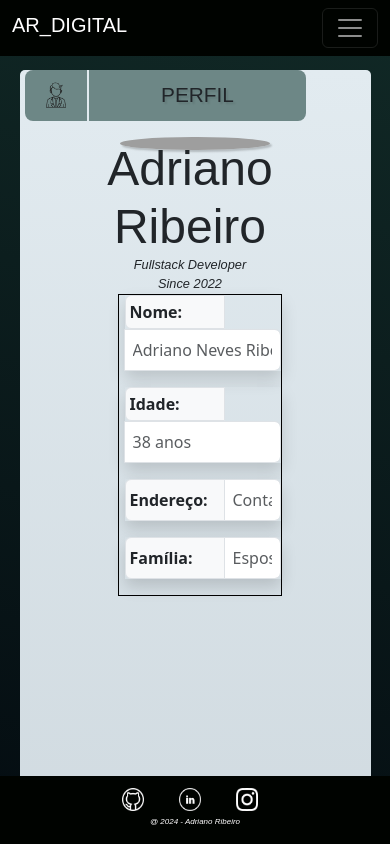
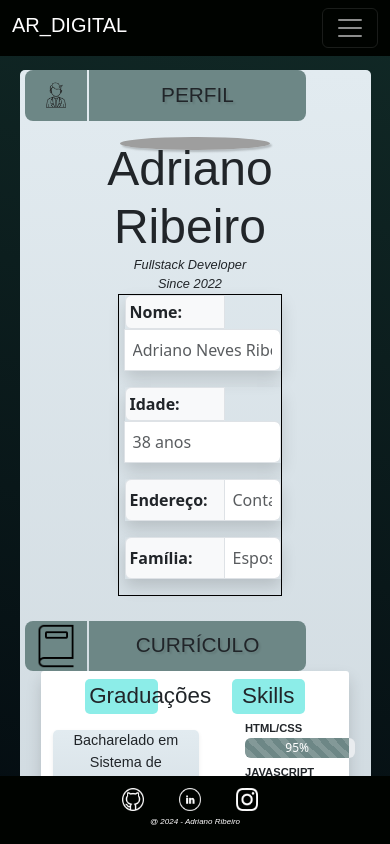
Before and after one commit to AdrianoNRibeiro/new_port, a Vue app: page /about in a window 390 px wide. Built offline with nearby package versions, Linux system fonts and the light colour scheme; grey boxes are pictures that could not be loaded; a web font is replaced by a local one.

Commit message:
responsivity about pt1

```diff
--- a/src/views/AboutView.vue
+++ b/src/views/AboutView.vue
@@ -85,13 +85,13 @@
         </div>
       </div>
     </div>
-    <!-- <div class="header-resume">
+    <div class="header-resume">
       <div class="perfil-icon">
         <img src="/img/icon-book.png" alt="" class="w-75" />
       </div>
       <div class="title-perfil"><h5>CURRÍCULO</h5></div>
-    </div> -->
-    <!-- <div class="resume shadow p-2">
+    </div>
+    <div class="resume shadow p-2">
       <div class="experience w-50 h-100 d-flex aling-items-center flex-column">
         <div class="grade-title w-50 p-1">
           <h4 class="text-center text-shadow-lg font-principal" style="font-size: 1.4em">
@@ -223,7 +223,7 @@
           </div>
         </div>
       </div>
-    </div> -->
+    </div>
   </div>
 </template>
 
```
